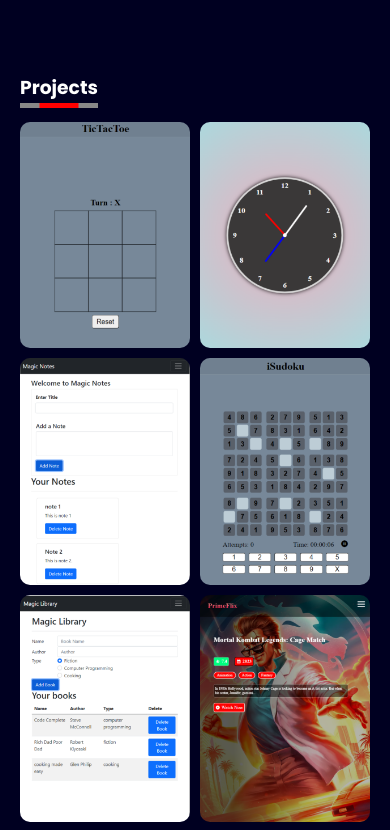
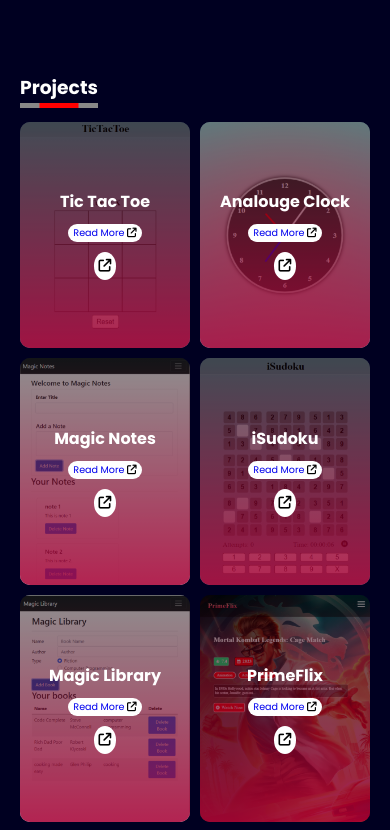
Before and after one commit to ritwikRkk/portfolio-ritwik, a React (Create React App) app: page / in a window 390 px wide. Shown: the part 3960-4790 px from the top of the page. Built offline with nearby package versions, Linux system fonts and the light colour scheme.

Commit message:
fixed some bugs

```diff
--- a/src/components/Projects/Projects.css
+++ b/src/components/Projects/Projects.css
@@ -30,20 +30,20 @@
     border-radius: 10px;
 }
 
-.project_type img{
+.project_type img {
     width: 100%;
     display: block;
     transition: transform 0.5s;
     cursor: pointer;
 }
 
-.project_info{
+.project_info {
     position: absolute;
     left: 0;
     bottom: 0;
     width: 100%;
     height: 0%;
-    background: linear-gradient(rgba(0,0,0,0.2), rgb(255, 0, 81, 0.8));
+    background: linear-gradient(rgba(0, 0, 0, 0.2), rgb(255, 0, 81, 0.8));
     display: flex;
     flex-direction: column;
     align-items: center;
@@ -53,7 +53,8 @@
     transition: height 0.5s;
     z-index: 1;
 }
-.project_info::before{
+
+.project_info::before {
     position: absolute;
     content: "";
     left: 0;
@@ -65,7 +66,8 @@
     z-index: -1;
     /* transition: height 0.5s; */
 }
-.project_info p.project_desc{
+
+.project_info p.project_desc {
     text-align: center;
     font-size: 0.8rem;
     padding: 0 10px;
@@ -75,7 +77,12 @@
     align-items: center;
     justify-content: center;
 }
-.project_info p.project_desc > span.readMore_btn{
+
+.project_info > h4.project_name {
+    text-align: center;
+}
+
+.project_info p.project_desc>span.readMore_btn {
     font-size: 0.7rem;
     background-color: white;
     color: black;
@@ -84,16 +91,18 @@
     border-radius: 10px;
     transition: transform 0.5s, opacity 0.5s;
 }
-.project_info p.project_desc > span.readMore_btn:hover{
+
+.project_info p.project_desc>span.readMore_btn:hover {
     transform: scale(0.95);
     opacity: 0.85;
     cursor: pointer;
 }
-.project_info p.project_desc > span > a{
+
+.project_info p.project_desc>span>a {
     text-decoration: none;
 }
 
-.project_info p.project_link{
+.project_info p.project_link {
     background-color: #fff;
     padding: 5px;
     color: black;
@@ -102,27 +111,52 @@
     /* cursor: pointer; */
     transition: transform 0.5s;
 }
-.project_info p.project_link:hover{
+
+.project_info p.project_link:hover {
     transform: scale(0.9);
     opacity: 0.85;
     cursor: pointer;
 }
 
-.project_type:hover img{
+.project_type:hover img {
     transform: scale(1.1);
 }
 
-.project_type:hover .project_info{
+.project_type:hover .project_info {
     height: 100%;
 }
 
 @media screen and (max-width: 920px) {
-    .projects_container{
+    .projects_container {
         padding: 80px 20px 20px;
     }
 }
+
 @media screen and (max-width: 768px) {
     .project_list {
         grid-template-columns: repeat(2, 1fr);
     }
+
+    .project_info {
+        height: 100%;
+    }
 }
+
+@media screen and (max-width: 580px) {
+    .project_info {
+        gap: 10px;
+    }
+    .project_info > h4.project_name {
+        font-size: 1rem;
+    }
+    .project_info p.project_desc > span{
+        display: none;
+    }
+    .project_info p.project_desc>span.readMore_btn {
+        font-size: 0.6rem;
+    }
+    .project_info p.project_link{
+        font-size: 0.8rem;
+    }
+
+}
```
